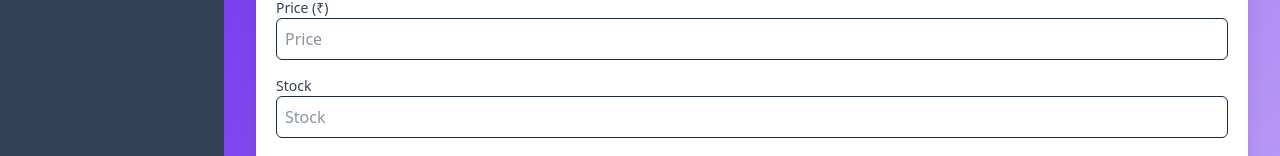
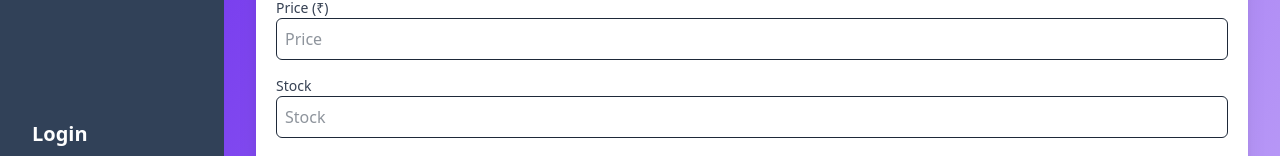
Before and after one commit to tipdoor-coders/tipdoor-vendor, a Next.js app: page /products in a window 1280 px wide. Shown: the part 625-781 px from the top of the page. Built offline with nearby package versions, Linux system fonts and the light colour scheme.

Commit message:
Refactor Navbar component layout for improved structure and styling

```diff
--- a/components/Navbar.js
+++ b/components/Navbar.js
@@ -24,18 +24,20 @@ const Navbar = () => {
   const getNavClass = (path) => `${baseClass} ${pathname === path ? 'bg-slate-600' : ''}`;
 
   return (
-    <nav className='w-56 bg-slate-700 flex flex-col sticky top-16 h-[91vh] overflow-y-auto'>
+    <nav className='w-56 bg-slate-700 flex flex-col justify-between sticky top-16 h-[90vh] overflow-y-auto'>
 
       {/* Regular NavLinks */}
+      <div className='flex flex-col'>
         <NavLink href='/home' className={getNavClass('/home')}>Dashboard</NavLink>
         <NavLink href="/products" className={getNavClass('/products')}>Products</NavLink>
         <NavLink href="/orders" className={getNavClass('/orders')}>Orders</NavLink>
         <NavLink href="/analytics" className={getNavClass('/analytics')}>Analytics</NavLink>
         <NavLink href="/promotions" className={getNavClass('/promotions')}>Promotions</NavLink>
         <NavLink href="/settings" className={getNavClass('/settings')}>Settings</NavLink>
+      </div>
 
       {/* Auth Section at bottom */}
-      <div className="mt-auto">
+      <div className='py-5 text-xl font-semibold px-3'>
         {isLoggedIn ? (
           <button
             onClick={handleLogout}
@@ -46,7 +48,7 @@ const Navbar = () => {
         ) : (
           <NavLink
             href="/login"
-            className={getNavClass('/login') + ' hover:bg-green-600'}
+            className={getNavClass('/login') + ' hover:bg-green-600 rounded-2xl'}
           >
             Login
           </NavLink>
```
Lines whose indentation alone changed are shown as unchanged.
